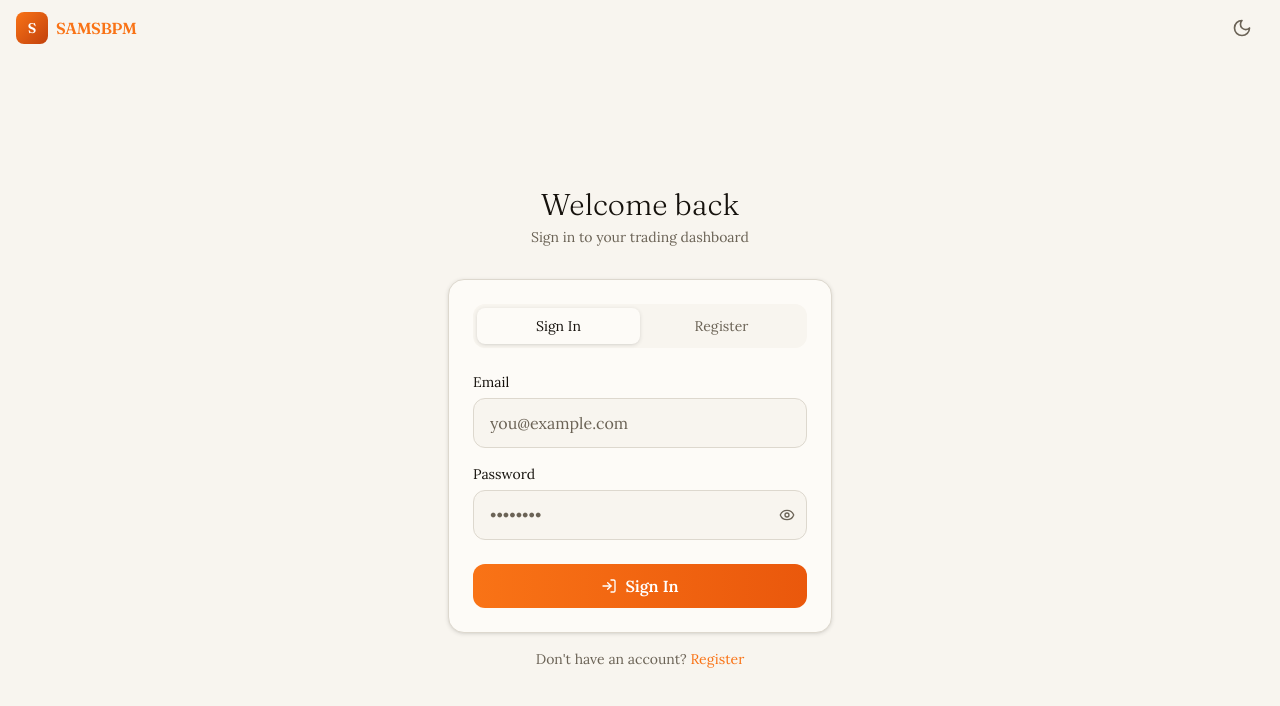
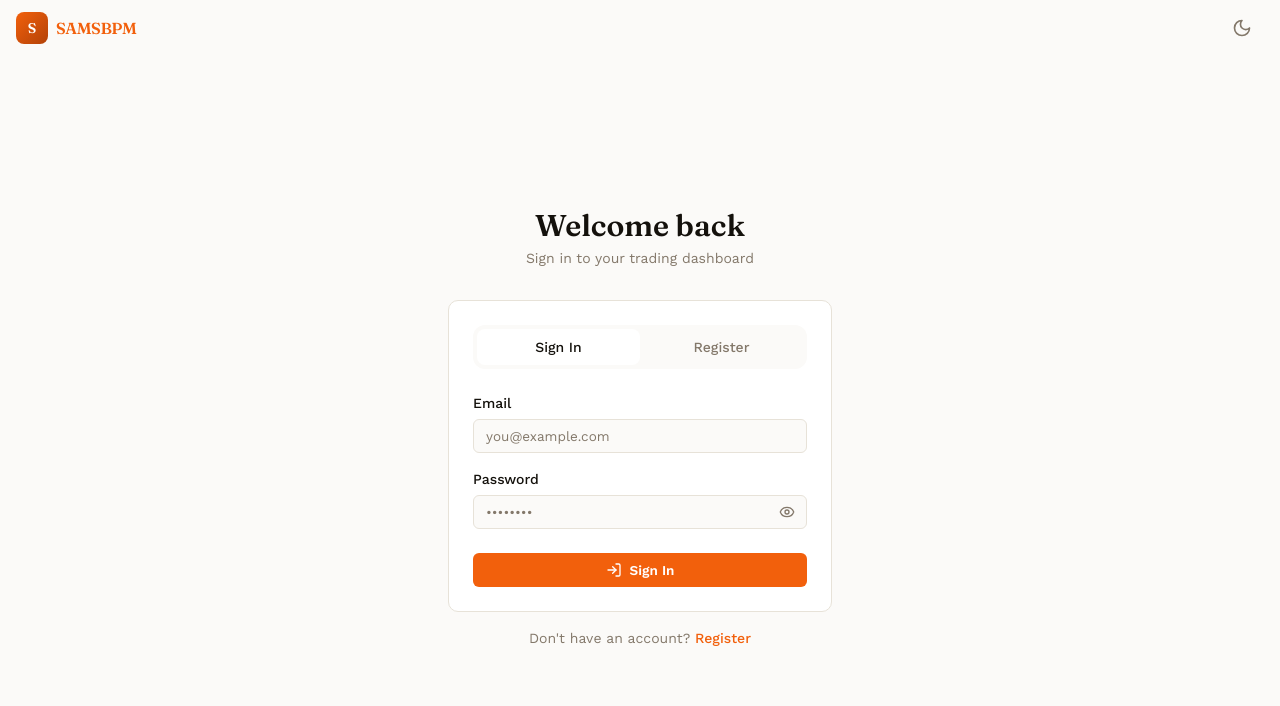
Before and after one commit to SAMSBPM-Technologies-Inc/SAMSTradingAgent, a React (Vite) app in the folder frontend/: page /auth in a window 1280 px wide. Shown: the top 706 px of the page. Built offline with nearby package versions, Linux system fonts and the light colour scheme; no server answers.

Commit message:
Apply Wealthsimple-style redesign: flat tokens, Work Sans/Archivo fonts, flat signals/conviction, nav bottom-border active state, flat stat cards
Co-Authored-By: Claude Sonnet 4.6 <noreply@anthropic.com>

```diff
--- a/frontend/index.html
+++ b/frontend/index.html
@@ -6,11 +6,11 @@
     <meta name="theme-color" content="#0e0c09" />
     <meta name="description" content="SAMSBPM Trading Dashboard — AI-powered stock signal analysis" />
 
-    <!-- Google Fonts: Lora + Fraunces -->
+    <!-- Google Fonts: Work Sans + Archivo + Fraunces (logo) -->
     <link rel="preconnect" href="https://fonts.googleapis.com" />
     <link rel="preconnect" href="https://fonts.gstatic.com" crossorigin />
     <link
-      href="https://fonts.googleapis.com/css2?family=Fraunces:ital,opsz,wght@0,9..144,300;0,9..144,400;0,9..144,600;1,9..144,300&family=Lora:ital,wght@0,400;0,600;1,400&display=swap"
+      href="https://fonts.googleapis.com/css2?family=Archivo:wght@500;600;700&family=Fraunces:opsz,wght@9..144,600&family=Work+Sans:wght@400;500;600&display=swap"
       rel="stylesheet"
     />
 
--- a/frontend/src/components/ConvictionBadge.tsx
+++ b/frontend/src/components/ConvictionBadge.tsx
@@ -5,25 +5,25 @@ interface ConvictionBadgeProps {
   size?: 'sm' | 'lg'
 }
 
-const styles: Record<Conviction, string> = {
-  HIGH:   'bg-brand-500/15 text-brand-500 border border-brand-500/25',
-  MEDIUM: 'bg-brand-500/8 text-brand-600 border border-brand-500/15',
-  LOW:    'bg-brand-500/5 text-brand-700 dark:text-brand-400 border border-brand-500/10',
+const label: Record<Conviction, string> = {
+  HIGH:   'Strong signal',
+  MEDIUM: 'Moderate',
+  LOW:    'Weak signal',
+}
+
+const color: Record<Conviction, string> = {
+  HIGH:   'text-[#f2600c]',
+  MEDIUM: 'text-[#83786a]',
+  LOW:    'text-[#83786a]',
 }
 
 export default function ConvictionBadge({ conviction, size = 'sm' }: ConvictionBadgeProps) {
-  const isLg = size === 'lg'
-
   return (
     <span
-      className={`
-        inline-flex items-center font-medium rounded-full
-        transition-colors duration-200
-        ${styles[conviction]}
-        ${isLg ? 'px-3.5 py-1 text-sm' : 'px-2 py-0.5 text-xs'}
-      `}
+      style={{ fontFamily: 'Work Sans, system-ui, sans-serif' }}
+      className={`font-medium ${color[conviction]} ${size === 'lg' ? 'text-sm' : 'text-xs'}`}
     >
-      {{ HIGH: 'Strong Signal', MEDIUM: 'Moderate', LOW: 'Weak Signal' }[conviction]}
+      {label[conviction]}
     </span>
   )
 }
--- a/frontend/src/index.css
+++ b/frontend/src/index.css
@@ -2,13 +2,13 @@
 @tailwind components;
 @tailwind utilities;
 
-/* CSS custom properties for semantic theming */
+/* Design tokens */
 :root {
-  --color-bg: #f8f5ef;
-  --color-surface: #fdfbf7;
-  --color-border: #ddd8ce;
-  --color-fg: #16120d;
-  --color-fg-muted: #6b6356;
+  --color-bg: #fbfaf8;
+  --color-surface: #ffffff;
+  --color-border: #e7e2d8;
+  --color-fg: #14110c;
+  --color-fg-muted: #83786a;
 }
 
 .dark {
@@ -19,29 +19,28 @@
   --color-fg-muted: #9a8f82;
 }
 
-/* Base styles */
 @layer base {
   html {
-    font-family: 'Lora', Georgia, serif;
+    font-family: 'Work Sans', system-ui, sans-serif;
     -webkit-tap-highlight-color: transparent;
   }
 
   body {
-    @apply bg-[var(--color-bg)] text-[var(--color-fg)] transition-colors duration-200;
+    @apply bg-[var(--color-bg)] text-[var(--color-fg)];
     min-height: 100dvh;
   }
 
   h1, h2, h3, h4, h5, h6 {
-    font-family: 'Fraunces', Georgia, serif;
+    font-family: 'Archivo', system-ui, sans-serif;
   }
 
   * {
     box-sizing: border-box;
   }
 
-  /* Custom scrollbar */
   ::-webkit-scrollbar {
-    width: 0.375rem;
+    width: 6px;
+    height: 6px;
   }
 
   ::-webkit-scrollbar-track {
@@ -49,69 +48,89 @@
   }
 
   ::-webkit-scrollbar-thumb {
-    @apply bg-[var(--color-border)] rounded-full;
-  }
-
-  ::-webkit-scrollbar-thumb:hover {
-    @apply bg-brand-500/40;
+    background: #e7e2d8;
+    border-radius: 3px;
   }
 }
 
 @layer components {
-  /* Card base */
+  /* Card — flat, no shadow */
   .card {
-    @apply bg-[var(--color-surface)] border border-[var(--color-border)] rounded-2xl shadow-card transition-colors duration-200;
+    @apply bg-[var(--color-surface)] border border-[var(--color-border)] p-4;
+    border-radius: 10px;
   }
 
-  /* Input base */
+  /* Input */
   .input {
-    @apply w-full bg-[var(--color-bg)] border border-[var(--color-border)] rounded-xl px-4 py-3
+    @apply w-full bg-[var(--color-bg)] border border-[var(--color-border)]
            text-[var(--color-fg)] placeholder:text-[var(--color-fg-muted)]
-           focus:outline-none focus:ring-2 focus:ring-brand-500/50 focus:border-brand-500
-           transition-colors duration-200;
-    min-height: 2.75rem;
-    font-family: 'Lora', Georgia, serif;
+           focus:outline-none focus:ring-1 focus:ring-[#f2600c] focus:border-[#f2600c];
+    border-radius: 6px;
+    padding: 0 12px;
+    min-height: 34px;
+    font-family: 'Work Sans', system-ui, sans-serif;
+    font-size: 13.5px;
   }
 
-  /* Primary button */
+  /* Primary button — solid flat orange */
   .btn-primary {
     @apply inline-flex items-center justify-center gap-2
-           bg-gradient-to-r from-brand-500 to-brand-600
-           hover:from-brand-600 hover:to-brand-700
-           text-white font-semibold rounded-xl
-           transition-all duration-200
-           focus:outline-none focus:ring-2 focus:ring-brand-500/50 focus:ring-offset-2
-           disabled:opacity-50 disabled:cursor-not-allowed;
-    min-height: 2.75rem;
-    padding: 0.625rem 1.25rem;
+           text-white font-semibold
+           focus:outline-none focus:ring-2 focus:ring-[#f2600c]/50
+           disabled:opacity-40 disabled:cursor-not-allowed;
+    background: #f2600c;
+    border-radius: 6px;
+    min-height: 34px;
+    padding: 0 14px;
+    font-family: 'Work Sans', system-ui, sans-serif;
+    font-size: 13.5px;
+    transition: background 150ms;
   }
 
-  /* Secondary button */
+  .btn-primary:hover:not(:disabled) {
+    background: #d9530a;
+  }
+
+  /* Secondary button — flat bordered */
   .btn-secondary {
     @apply inline-flex items-center justify-center gap-2
            bg-transparent border border-[var(--color-border)]
-           text-[var(--color-fg)] hover:bg-black/5 dark:hover:bg-white/5
-           font-semibold rounded-xl
-           transition-all duration-200
-           focus:outline-none focus:ring-2 focus:ring-brand-500/50 focus:ring-offset-2
-           disabled:opacity-50 disabled:cursor-not-allowed;
-    min-height: 2.75rem;
-    padding: 0.625rem 1.25rem;
+           text-[var(--color-fg)]
+           font-medium
+           focus:outline-none focus:ring-1 focus:ring-[#f2600c]/50
+           disabled:opacity-40 disabled:cursor-not-allowed;
+    border-radius: 6px;
+    min-height: 34px;
+    padding: 0 12px;
+    font-family: 'Work Sans', system-ui, sans-serif;
+    font-size: 13.5px;
+    transition: background 150ms;
+  }
+
+  .btn-secondary:hover:not(:disabled) {
+    background: #f1eee6;
   }
 
   /* Ghost button */
   .btn-ghost {
     @apply inline-flex items-center justify-center gap-2
            bg-transparent text-[var(--color-fg-muted)]
-           hover:text-[var(--color-fg)] hover:bg-black/5 dark:hover:bg-white/5
-           rounded-xl transition-all duration-200
-           focus:outline-none focus:ring-2 focus:ring-brand-500/50;
-    min-height: 2.75rem;
-    padding: 0.5rem 0.75rem;
+           focus:outline-none focus:ring-1 focus:ring-[#f2600c]/50;
+    border-radius: 6px;
+    min-height: 34px;
+    padding: 0 10px;
+    font-family: 'Work Sans', system-ui, sans-serif;
+    font-size: 13.5px;
+    transition: background 150ms, color 150ms;
+  }
+
+  .btn-ghost:hover {
+    background: #f1eee6;
+    color: #14110c;
   }
 }
 
-/* Safe area insets for mobile bottom bar */
+/* Safe area insets */
 .pb-safe {
   padding-bottom: env(safe-area-inset-bottom, 0px);
 }
--- a/frontend/src/pages/PerformancePage.tsx
+++ b/frontend/src/pages/PerformancePage.tsx
@@ -1,5 +1,5 @@
 import { useEffect, useState } from 'react'
-import { AlertCircle, BarChart2, CheckCircle2, Clock, TrendingUp, XCircle } from 'lucide-react'
+import { AlertCircle, BarChart2, Clock, TrendingUp } from 'lucide-react'
 import { performanceApi } from '../lib/api'
 import type { PerformanceResponse, Signal, SignalRecord } from '../types'
 import Layout from '../components/Layout'
@@ -62,15 +62,15 @@ function StatCard({
   valueClass?: string
 }) {
   return (
-    <div className="card p-4 flex flex-col gap-1">
-      <span className="text-xs text-[var(--color-fg-muted)]">{label}</span>
+    <div className="border border-[#e7e2d8] p-4 flex flex-col gap-1" style={{ borderRadius: '10px' }}>
+      <span className="text-[11px] font-semibold uppercase tracking-widest text-[#83786a]">{label}</span>
       <span
-        className={`text-2xl font-light ${valueClass ?? 'text-[var(--color-fg)]'}`}
-        style={{ fontFamily: 'Fraunces, Georgia, serif' }}
+        className={`text-[22px] font-bold tabular-nums ${valueClass ?? 'text-[#14110c]'}`}
+        style={{ fontFamily: 'Archivo, system-ui, sans-serif' }}
       >
         {value}
       </span>
-      {sub && <span className="text-xs text-[var(--color-fg-muted)]">{sub}</span>}
+      {sub && <span className="text-[11px] text-[#83786a]">{sub}</span>}
     </div>
   )
 }
@@ -79,40 +79,47 @@ function StatCard({
 
 const SIGNAL_ORDER: Signal[] = ['BUY', 'HOLD', 'SELL']
 
+const tintBg: Record<Signal, string> = {
+  BUY: '#eaf6ee', SELL: '#fbebeb', HOLD: '#fbf1e2',
+}
+const barColor: Record<Signal, string> = {
+  BUY: '#15803d', SELL: '#b91c1c', HOLD: '#b45309',
+}
+
 function SignalAccuracyCard({ row }: { row: PerformanceResponse['by_signal'][number] }) {
   const pending = row.settled === 0
   const winPct = row.win_rate != null ? row.win_rate * 100 : 0
+  const signal = row.signal as Signal
 
   return (
-    <div className="card p-5 flex flex-col gap-3">
+    <div className="flex flex-col gap-3" style={{ background: tintBg[signal], borderRadius: 10, padding: 20 }}>
       {/* Signal badge */}
-      <SignalBadge signal={row.signal as Signal} />
+      <SignalBadge signal={signal} />
 
       {/* Win rate */}
       {pending ? (
         <div className="flex flex-col gap-1">
           <span
-            className="text-2xl font-light text-[var(--color-fg-muted)]"
-            style={{ fontFamily: 'Fraunces, Georgia, serif' }}
+            className="text-[#83786a] tabular-nums"
+            style={{ fontFamily: 'Archivo, system-ui, sans-serif', fontWeight: 700, fontSize: '28px' }}
           >
             Pending
           </span>
-          <div className="h-1.5 rounded-full bg-[var(--color-border)] overflow-hidden">
-            <div className="h-full w-0 bg-green-500 rounded-full" />
+          <div className="bg-[var(--color-border)] overflow-hidden" style={{ height: 4, borderRadius: 2 }}>
+            <div style={{ height: '100%', width: 0, background: barColor[signal], borderRadius: 2 }} />
           </div>
         </div>
       ) : (
         <div className="flex flex-col gap-1">
           <span
-            className="text-2xl font-light text-[var(--color-fg)]"
-            style={{ fontFamily: 'Fraunces, Georgia, serif' }}
+            className="text-[#14110c] tabular-nums"
+            style={{ fontFamily: 'Archivo, system-ui, sans-serif', fontWeight: 700, fontSize: '28px' }}
           >
             {fmtPct(row.win_rate)}
           </span>
-          <div className="h-1.5 rounded-full bg-[var(--color-border)] overflow-hidden">
+          <div className="bg-[var(--color-border)] overflow-hidden" style={{ height: 4, borderRadius: 2 }}>
             <div
-              className="h-full bg-green-500 rounded-full transition-all duration-500"
-              style={{ width: `${winPct}%` }}
+              style={{ height: '100%', width: `${winPct}%`, background: barColor[signal], borderRadius: 2, transition: 'width 500ms' }}
             />
           </div>
         </div>
@@ -134,23 +141,9 @@ function SignalAccuracyCard({ row }: { row: PerformanceResponse['by_signal'][num
 // ── Recent signal history table (Section 3) ────────────────────────────────────
 
 function OutcomeCell({ rec }: { rec: SignalRecord }) {
-  if (rec.return_20d == null) {
-    return <span className="text-[var(--color-fg-muted)] text-xs">— Pending</span>
-  }
-  if (rec.was_correct) {
-    return (
-      <span className="inline-flex items-center gap-1 text-green-500 text-xs font-medium">
-        <CheckCircle2 className="w-3.5 h-3.5" />
-        Correct
-      </span>
-    )
-  }
-  return (
-    <span className="inline-flex items-center gap-1 text-red-500 text-xs font-medium">
-      <XCircle className="w-3.5 h-3.5" />
-      Wrong
-    </span>
-  )
+  if (rec.return_20d == null) return <span className="text-[#83786a] text-xs">Pending</span>
+  if (rec.was_correct) return <span className="text-[#15803d] text-xs font-medium">✓ Correct</span>
+  return <span className="text-[#b91c1c] text-xs font-medium">✗ Wrong</span>
 }
 
 function SignalHistoryTable({ records }: { records: SignalRecord[] }) {
@@ -169,8 +162,8 @@ function SignalHistoryTable({ records }: { records: SignalRecord[] }) {
     <div className="card overflow-hidden">
       <div className="px-4 py-3 border-b border-[var(--color-border)]">
         <h3
-          className="font-medium text-[var(--color-fg)]"
-          style={{ fontFamily: 'Fraunces, Georgia, serif' }}
+          className="font-semibold text-[var(--color-fg)]"
+          style={{ fontFamily: 'Archivo, system-ui, sans-serif' }}
         >
           Recent Signal History
         </h3>
@@ -179,14 +172,14 @@ function SignalHistoryTable({ records }: { records: SignalRecord[] }) {
         <table className="w-full text-sm">
           <thead>
             <tr className="border-b border-[var(--color-border)]">
-              <th className="px-4 py-2.5 text-left text-xs text-[var(--color-fg-muted)] font-medium">Date</th>
-              <th className="px-4 py-2.5 text-left text-xs text-[var(--color-fg-muted)] font-medium">Ticker</th>
-              <th className="px-4 py-2.5 text-left text-xs text-[var(--color-fg-muted)] font-medium">Signal</th>
-              <th className="px-4 py-2.5 text-right text-xs text-[var(--color-fg-muted)] font-medium">Score</th>
-              <th className="px-4 py-2.5 text-left text-xs text-[var(--color-fg-muted)] font-medium">Conviction</th>
-              <th className="px-4 py-2.5 text-right text-xs text-[var(--color-fg-muted)] font-medium">Entry Price</th>
-              <th className="px-4 py-2.5 text-right text-xs text-[var(--color-fg-muted)] font-medium">20d Return</th>
-              <th className="px-4 py-2.5 text-left text-xs text-[var(--color-fg-muted)] font-medium">Outcome</th>
+              <th className="px-4 py-2.5 text-left text-[10.5px] font-semibold uppercase tracking-widest text-[#83786a]">Date</th>
+              <th className="px-4 py-2.5 text-left text-[10.5px] font-semibold uppercase tracking-widest text-[#83786a]">Ticker</th>
+              <th className="px-4 py-2.5 text-left text-[10.5px] font-semibold uppercase tracking-widest text-[#83786a]">Signal</th>
+              <th className="px-4 py-2.5 text-right text-[10.5px] font-semibold uppercase tracking-widest text-[#83786a]">Score</th>
+              <th className="px-4 py-2.5 text-left text-[10.5px] font-semibold uppercase tracking-widest text-[#83786a]">Conviction</th>
+              <th className="px-4 py-2.5 text-right text-[10.5px] font-semibold uppercase tracking-widest text-[#83786a]">Entry Price</th>
+              <th className="px-4 py-2.5 text-right text-[10.5px] font-semibold uppercase tracking-widest text-[#83786a]">20d Return</th>
+              <th className="px-4 py-2.5 text-left text-[10.5px] font-semibold uppercase tracking-widest text-[#83786a]">Outcome</th>
             </tr>
           </thead>
           <tbody>
@@ -201,7 +194,7 @@ function SignalHistoryTable({ records }: { records: SignalRecord[] }) {
                 <td className="px-4 py-3">
                   <span
                     className="font-semibold text-[var(--color-fg)]"
-                    style={{ fontFamily: 'Fraunces, Georgia, serif' }}
+                    style={{ fontFamily: 'Archivo, system-ui, sans-serif' }}
                   >
                     {rec.ticker}
                   </span>
@@ -250,8 +243,8 @@ function ByTickerTable({ rows }: { rows: PerformanceResponse['by_ticker'] }) {
     <div className="card overflow-hidden">
       <div className="px-4 py-3 border-b border-[var(--color-border)]">
         <h3
-          className="font-medium text-[var(--color-fg)]"
-          style={{ fontFamily: 'Fraunces, Georgia, serif' }}
+          className="font-semibold text-[var(--color-fg)]"
+          style={{ fontFamily: 'Archivo, system-ui, sans-serif' }}
         >
           By Ticker
         </h3>
@@ -260,11 +253,11 @@ function ByTickerTable({ rows }: { rows: PerformanceResponse['by_ticker'] }) {
         <table className="w-full text-sm">
           <thead>
             <tr className="border-b border-[var(--color-border)]">
-              <th className="px-4 py-2.5 text-left text-xs text-[var(--color-fg-muted)] font-medium">Ticker</th>
-              <th className="px-4 py-2.5 text-right text-xs text-[var(--color-fg-muted)] font-medium">Signals</th>
-              <th className="px-4 py-2.5 text-right text-xs text-[var(--color-fg-muted)] font-medium">Settled</th>
-              <th className="px-4 py-2.5 text-right text-xs text-[var(--color-fg-muted)] font-medium">Win Rate</th>
-              <th className="px-4 py-2.5 text-right text-xs text-[var(--color-fg-muted)] font-medium">Avg 20d</th>
+              <th className="px-4 py-2.5 text-left text-[10.5px] font-semibold uppercase tracking-widest text-[#83786a]">Ticker</th>
+              <th className="px-4 py-2.5 text-right text-[10.5px] font-semibold uppercase tracking-widest text-[#83786a]">Signals</th>
+              <th className="px-4 py-2.5 text-right text-[10.5px] font-semibold uppercase tracking-widest text-[#83786a]">Settled</th>
+              <th className="px-4 py-2.5 text-right text-[10.5px] font-semibold uppercase tracking-widest text-[#83786a]">Win Rate</th>
+              <th className="px-4 py-2.5 text-right text-[10.5px] font-semibold uppercase tracking-widest text-[#83786a]">Avg 20d</th>
             </tr>
           </thead>
           <tbody>
@@ -273,7 +266,7 @@ function ByTickerTable({ rows }: { rows: PerformanceResponse['by_ticker'] }) {
                 <td className="px-4 py-3">
                   <span
                     className="font-semibold text-[var(--color-fg)]"
-                    style={{ fontFamily: 'Fraunces, Georgia, serif' }}
+                    style={{ fontFamily: 'Archivo, system-ui, sans-serif' }}
                   >
                     {row.ticker}
                   </span>
@@ -312,8 +305,8 @@ function EmptyState() {
         <BarChart2 className="w-8 h-8 text-brand-500" />
       </div>
       <h3
-        className="text-lg font-medium text-[var(--color-fg)] mb-2"
-        style={{ fontFamily: 'Fraunces, Georgia, serif' }}
+        className="text-lg font-semibold text-[var(--color-fg)] mb-2"
+        style={{ fontFamily: 'Archivo, system-ui, sans-serif' }}
       >
         No performance data yet
       </h3>
@@ -369,10 +362,7 @@ export default function PerformancePage() {
     <Layout>
       {/* Header */}
       <div className="mb-6">
-        <h1
-          className="text-2xl font-light text-[var(--color-fg)]"
-          style={{ fontFamily: 'Fraunces, Georgia, serif' }}
-        >
+        <h1 className="text-2xl font-bold text-[#14110c]" style={{ fontFamily: 'Archivo, system-ui, sans-serif' }}>
           Signal Accuracy Dashboard
         </h1>
         <p className="text-sm text-[var(--color-fg-muted)] mt-0.5">
@@ -438,9 +428,7 @@ export default function PerformancePage() {
 
           {/* ── Section 2: Signal type accuracy ───────────────────────────── */}
           <div>
-            <h2
-              className="text-sm font-medium text-[var(--color-fg-muted)] mb-3 uppercase tracking-wide"
-            >
+            <h2 className="text-[11px] font-semibold uppercase tracking-widest text-[#83786a] mb-3">
               By Signal Type
             </h2>
             <div className="grid grid-cols-1 sm:grid-cols-3 gap-3">
@@ -452,9 +440,7 @@ export default function PerformancePage() {
 
           {/* ── Section 3: Recent signal history table ────────────────────── */}
           <div>
-            <h2
-              className="text-sm font-medium text-[var(--color-fg-muted)] mb-3 uppercase tracking-wide"
-            >
+            <h2 className="text-[11px] font-semibold uppercase tracking-widest text-[#83786a] mb-3">
               Signal History
             </h2>
             <SignalHistoryTable records={signalHistory} />
@@ -463,9 +449,7 @@ export default function PerformancePage() {
           {/* ── Section 4: By ticker table ────────────────────────────────── */}
           {data.by_ticker && data.by_ticker.length > 0 && (
             <div>
-              <h2
-                className="text-sm font-medium text-[var(--color-fg-muted)] mb-3 uppercase tracking-wide"
-              >
+              <h2 className="text-[11px] font-semibold uppercase tracking-widest text-[#83786a] mb-3">
                 By Ticker
               </h2>
               <ByTickerTable rows={data.by_ticker} />
--- a/frontend/tailwind.config.ts
+++ b/frontend/tailwind.config.ts
@@ -10,19 +10,18 @@ const config: Config = {
     extend: {
       colors: {
         brand: {
-          50:  '#fff7ed',
-          100: '#ffedd5',
-          200: '#fed7aa',
-          300: '#fdba74',
-          400: '#fb923c',
-          500: '#f97316',
-          600: '#ea580c',
-          700: '#c2410c',
-          800: '#9a3412',
-          900: '#7c2d12',
-          950: '#431407',
+          50:  '#fff4ee',
+          100: '#ffe4d0',
+          200: '#ffc4a0',
+          300: '#ff9a6a',
+          400: '#f87240',
+          500: '#f2600c',
+          600: '#d9530a',
+          700: '#b34208',
+          800: '#8c3307',
+          900: '#6e2805',
+          950: '#3d1402',
         },
-        // Semantic tokens via CSS variables
         bg: 'var(--color-bg)',
         surface: 'var(--color-surface)',
         'surface-border': 'var(--color-border)',
@@ -30,17 +29,13 @@ const config: Config = {
         'fg-muted': 'var(--color-fg-muted)',
       },
       fontFamily: {
-        lora: ['Lora', 'Georgia', 'serif'],
+        archivo: ['Archivo', 'system-ui', 'sans-serif'],
+        'work-sans': ['Work Sans', 'system-ui', 'sans-serif'],
         fraunces: ['Fraunces', 'Georgia', 'serif'],
       },
-      boxShadow: {
-        'brand-sm': '0 1px 3px 0 rgba(249,115,22,0.15), 0 1px 2px -1px rgba(249,115,22,0.1)',
-        'brand-md': '0 4px 12px 0 rgba(249,115,22,0.2), 0 2px 4px -2px rgba(249,115,22,0.15)',
-        card: '0 1px 4px 0 rgba(0,0,0,0.12), 0 1px 2px -1px rgba(0,0,0,0.08)',
-      },
       borderRadius: {
-        '2xl': '1rem',
-        '3xl': '1.5rem',
+        card: '10px',
+        chip: '6px',
       },
     },
   },
```
Also changed, not shown: frontend/src/components/Layout.tsx (+20 -25 lines), frontend/src/components/SignalBadge.tsx (+6 -15 lines).
